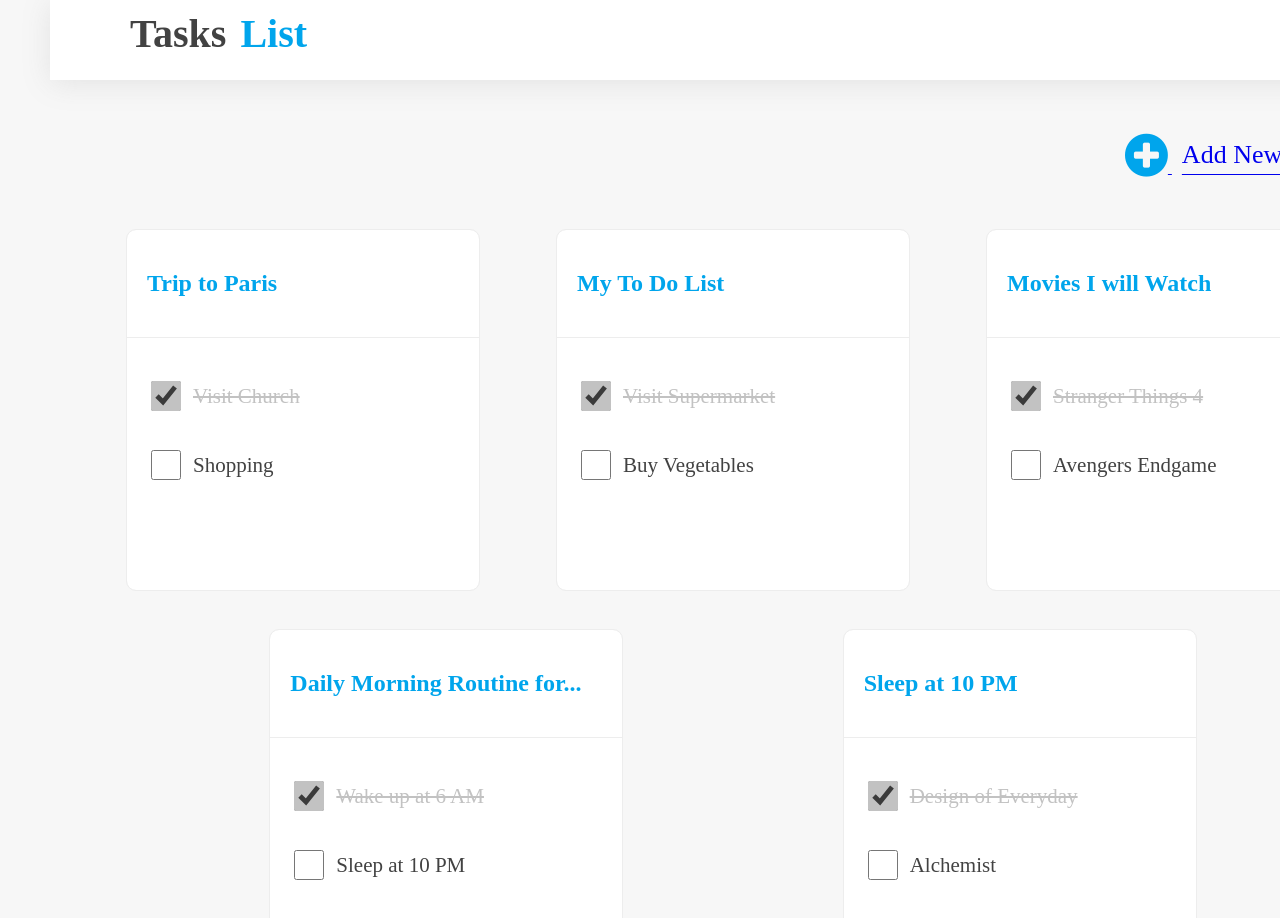
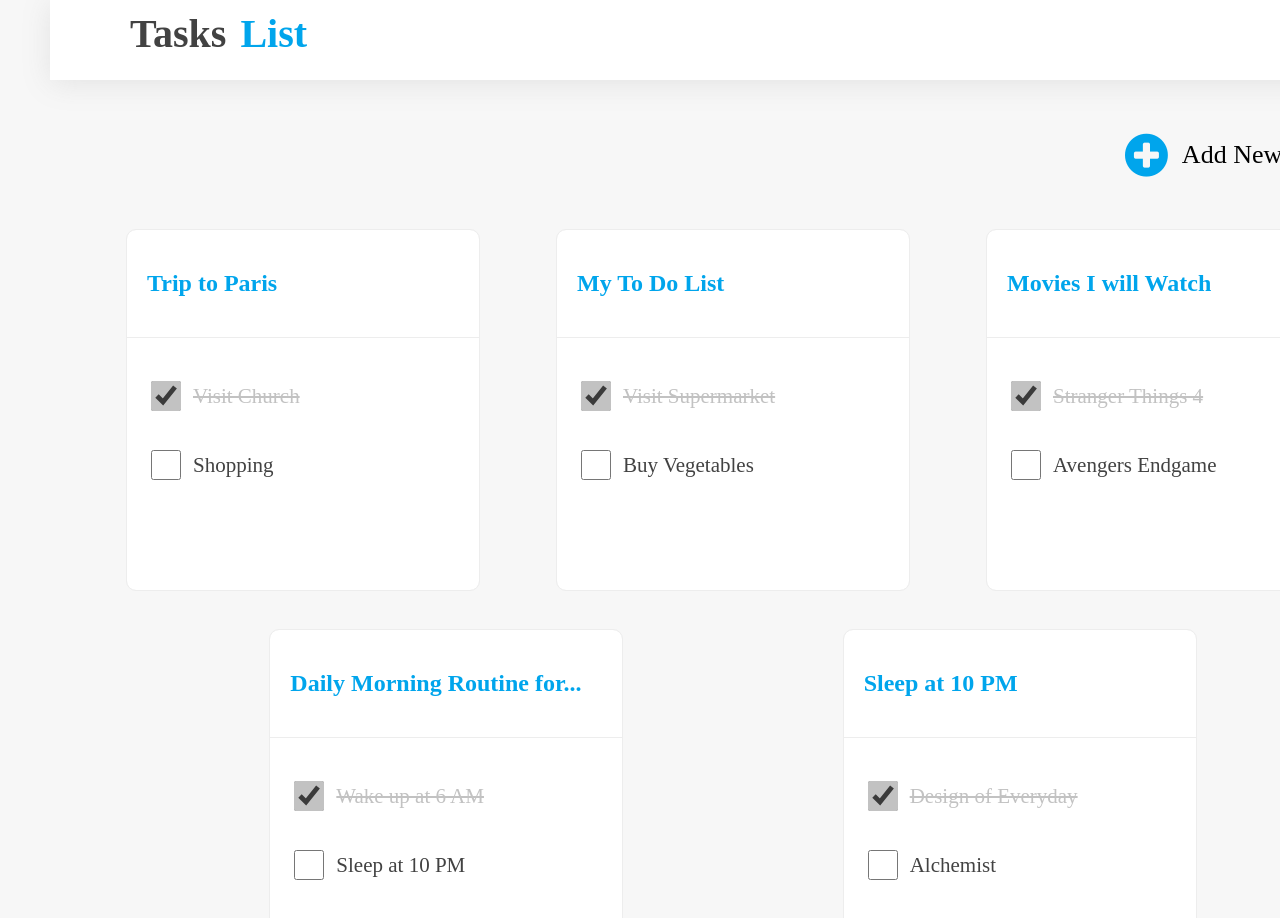
Before and after one commit to Rahul-siddu/Todo-App-UI-Mobile, a plain HTML site: page index.html in a window 1280 px wide. Shown: the top 918 px of the page. Drawn offline with Linux system fonts and the light colour scheme.

Commit message:
second commit

```diff
--- a/page1.css
+++ b/page1.css
@@ -46,6 +46,7 @@ body{
     font-size: 26px;
     font-weight: 100;
     padding-left:10px;
+    color:black
 }
 #add-new{
     position:relative;
@@ -120,6 +121,12 @@ h4{
 .card-content{
     margin-top:30px;
 }
+a:link {
+    text-decoration: none;
+}
+a:hover {
+    text-decoration: none;
+}
 @media  screen and (min-width:360px) and (max-width:760px) {
     body{
         margin:0px;
```
Also changed, not shown: index2.html (+0 -1 lines).
